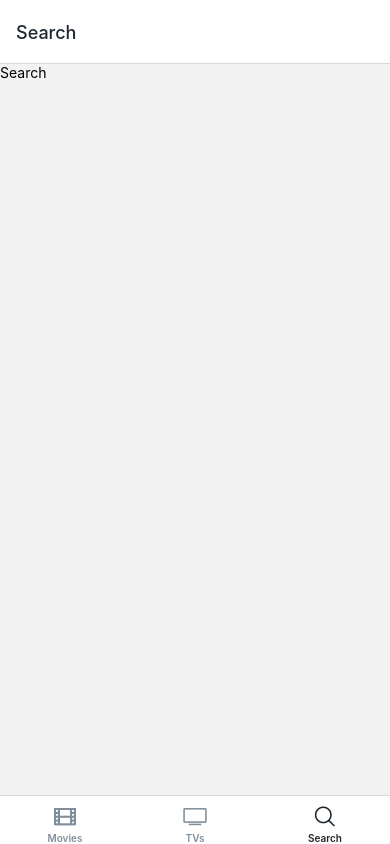
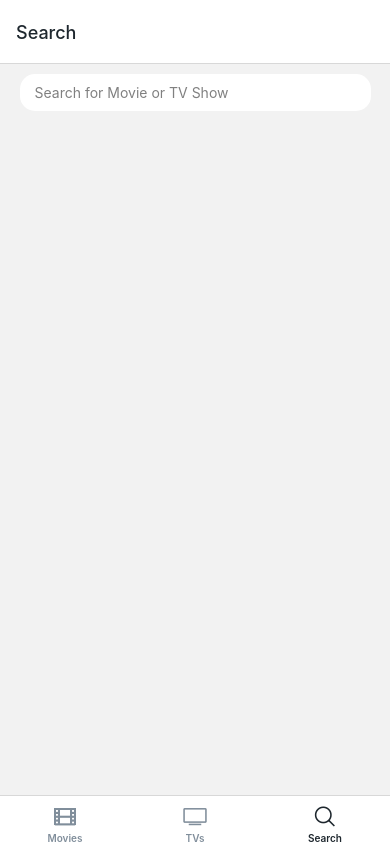
Before and after one commit to texasroh/react-native-movieapp, a React Native app: screen /Search in a window 390 px wide. Built offline with nearby package versions, Linux system fonts and the light colour scheme; no server answers.

Commit message:
add search screen

```diff
--- a/api.ts
+++ b/api.ts
@@ -51,12 +51,18 @@ export const moviesAPI = {
     ),
   upcoming: () =>
     fetch(
-      `${BASE_URL}/movie/upcoming?api_key=${API_KEY}&language=en-US&page=1&region=KR`
+      `${BASE_URL}/movie/upcoming?api_key=${API_KEY}&language=en-US&page=1`
     ).then((response) => response.json()),
   nowPlaying: () =>
     fetch(
-      `${BASE_URL}/movie/now_playing?api_key=${API_KEY}&language=en-US&page=1&region=KR`
+      `${BASE_URL}/movie/now_playing?api_key=${API_KEY}&language=en-US&page=1`
     ).then((response) => response.json()),
+  search: ({ queryKey }) => {
+    const [_, query] = queryKey;
+    return fetch(
+      `${BASE_URL}/search/movie?api_key=${API_KEY}&language=en-US&page=1&query=${query}`
+    ).then((response) => response.json());
+  },
 };
 
 export const tvAPI = {
@@ -72,4 +78,10 @@ export const tvAPI = {
     fetch(`${BASE_URL}/tv/top_rated?api_key=${API_KEY}`).then((response) =>
       response.json()
     ),
+  search: ({ queryKey }) => {
+    const [_, query] = queryKey;
+    return fetch(
+      `${BASE_URL}/search/tv?api_key=${API_KEY}&language=en-US&page=1&query=${query}`
+    ).then((response) => response.json());
+  },
 };
--- a/navigation/Stack.tsx
+++ b/navigation/Stack.tsx
@@ -1,21 +1,5 @@
 import { createNativeStackNavigator } from "@react-navigation/native-stack";
-import { Text, TouchableOpacity } from "react-native";
-
-const ScreenOne = ({ navigation: { navigate } }: any) => (
-  <TouchableOpacity onPress={() => navigate("Two")}>
-    <Text>go to two</Text>
-  </TouchableOpacity>
-);
-const ScreenTwo = ({ navigation: { navigate } }: any) => (
-  <TouchableOpacity onPress={() => navigate("Three")}>
-    <Text>go to three</Text>
-  </TouchableOpacity>
-);
-const ScreenThree = ({ navigation: { navigate } }: any) => (
-  <TouchableOpacity onPress={() => navigate("Tabs", { screen: "Search" })}>
-    <Text>Go to search</Text>
-  </TouchableOpacity>
-);
+import Detail from "../screens/Detail";
 
 const nativeStack = createNativeStackNavigator();
 
@@ -25,9 +9,7 @@ const Stack = () => (
       headerBackTitleVisible: false,
     }}
   >
-    <nativeStack.Screen name="One" component={ScreenOne} />
-    <nativeStack.Screen name="Two" component={ScreenTwo} />
-    <nativeStack.Screen name="Three" component={ScreenThree} />
+    <nativeStack.Screen name="Detail" component={Detail} />
   </nativeStack.Navigator>
 );
 
--- /dev/null
+++ b/screens/Detail.tsx
@@ -0,0 +1,12 @@
+import React from "react";
+import { Text, View } from "react-native";
+
+const Detail: React.FC = () => {
+  return (
+    <View>
+      <Text>Detail</Text>
+    </View>
+  );
+};
+
+export default Detail;
--- a/screens/Search.tsx
+++ b/screens/Search.tsx
@@ -1,10 +1,63 @@
-import { Text, View } from "react-native";
+import { useQuery } from "@tanstack/react-query";
+import { useState } from "react";
+import styled from "styled-components/native";
+import { moviesAPI, tvAPI } from "../api";
+import HList from "../components/HList";
+import Loader from "../components/Loader";
+
+const Container = styled.ScrollView`
+  background-color: ${(props) => props.theme.mainBgColor};
+`;
+
+const SearchBar = styled.TextInput`
+  background-color: white;
+  padding: 10px 15px;
+  border-radius: 15px;
+  width: 90%;
+  margin: 10px auto;
+  margin-bottom: 40px;
+`;
 
 const Search = () => {
+  const [query, setQuery] = useState("");
+
+  const {
+    isInitialLoading: moviesIsLoading,
+    data: moviesData,
+    refetch: searchMovies,
+  } = useQuery(["searchMovies", query], moviesAPI.search, { enabled: false });
+
+  const {
+    isInitialLoading: tvsIsLoading,
+    data: tvsData,
+    refetch: searchTvs,
+  } = useQuery(["searchTvs", query], tvAPI.search, { enabled: false });
+
+  const onChangeText = (text: string) => setQuery(text);
+
+  const onSubmit = () => {
+    if (query === "") {
+      return;
+    }
+    searchMovies();
+    searchTvs();
+  };
   return (
-    <View>
-      <Text>Search</Text>
-    </View>
+    <Container>
+      <SearchBar
+        onChangeText={onChangeText}
+        placeholder="Search for Movie or TV Show"
+        placeholderTextColor="gray"
+        returnKeyLabel="Search"
+        returnKeyType="search"
+        onSubmitEditing={onSubmit}
+      />
+      {moviesIsLoading || tvsIsLoading ? <Loader /> : null}
+      {moviesData ? (
+        <HList title="Movie Results" data={moviesData.results} />
+      ) : null}
+      {tvsData ? <HList title="Tv Results" data={tvsData.results} /> : null}
+    </Container>
   );
 };
 
```
